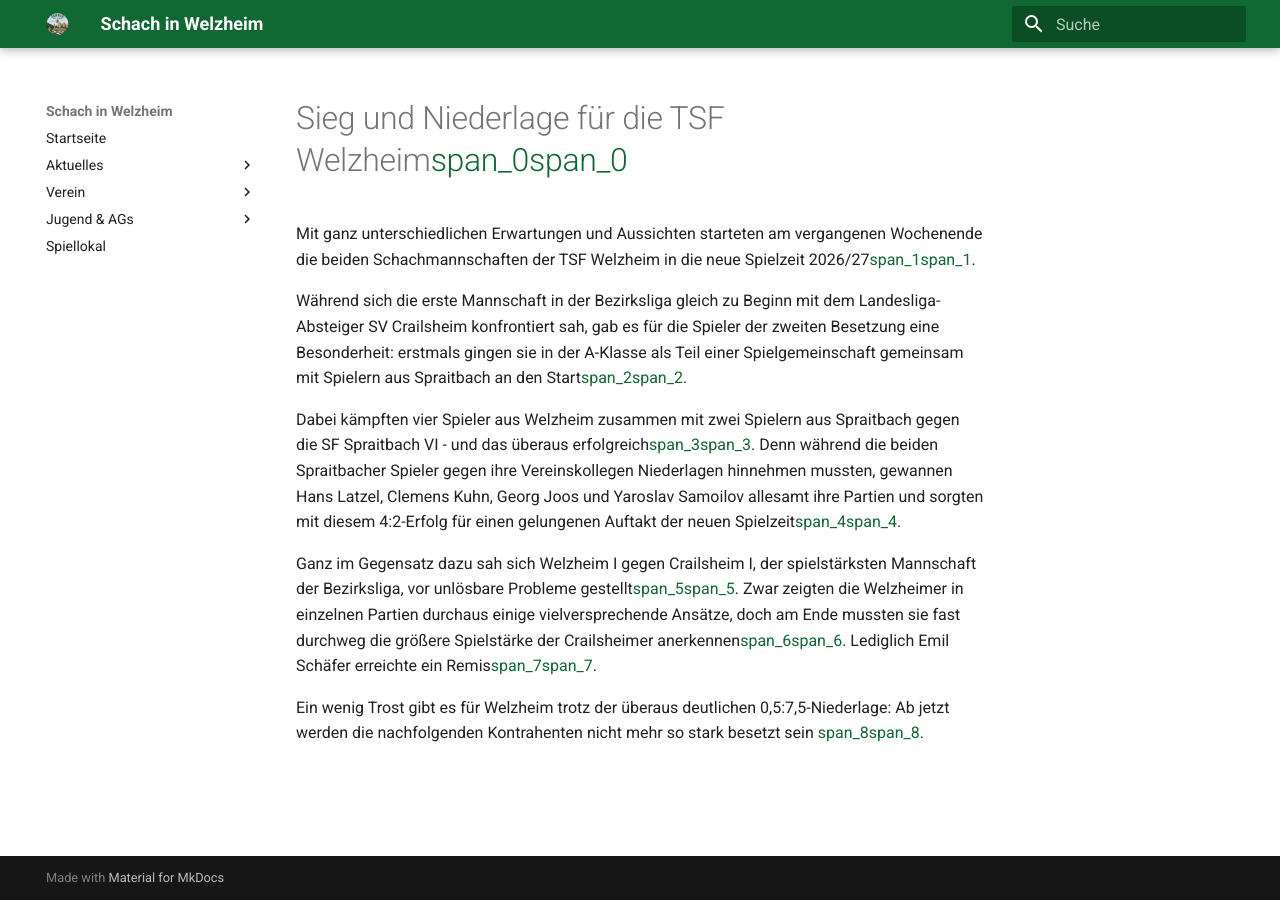
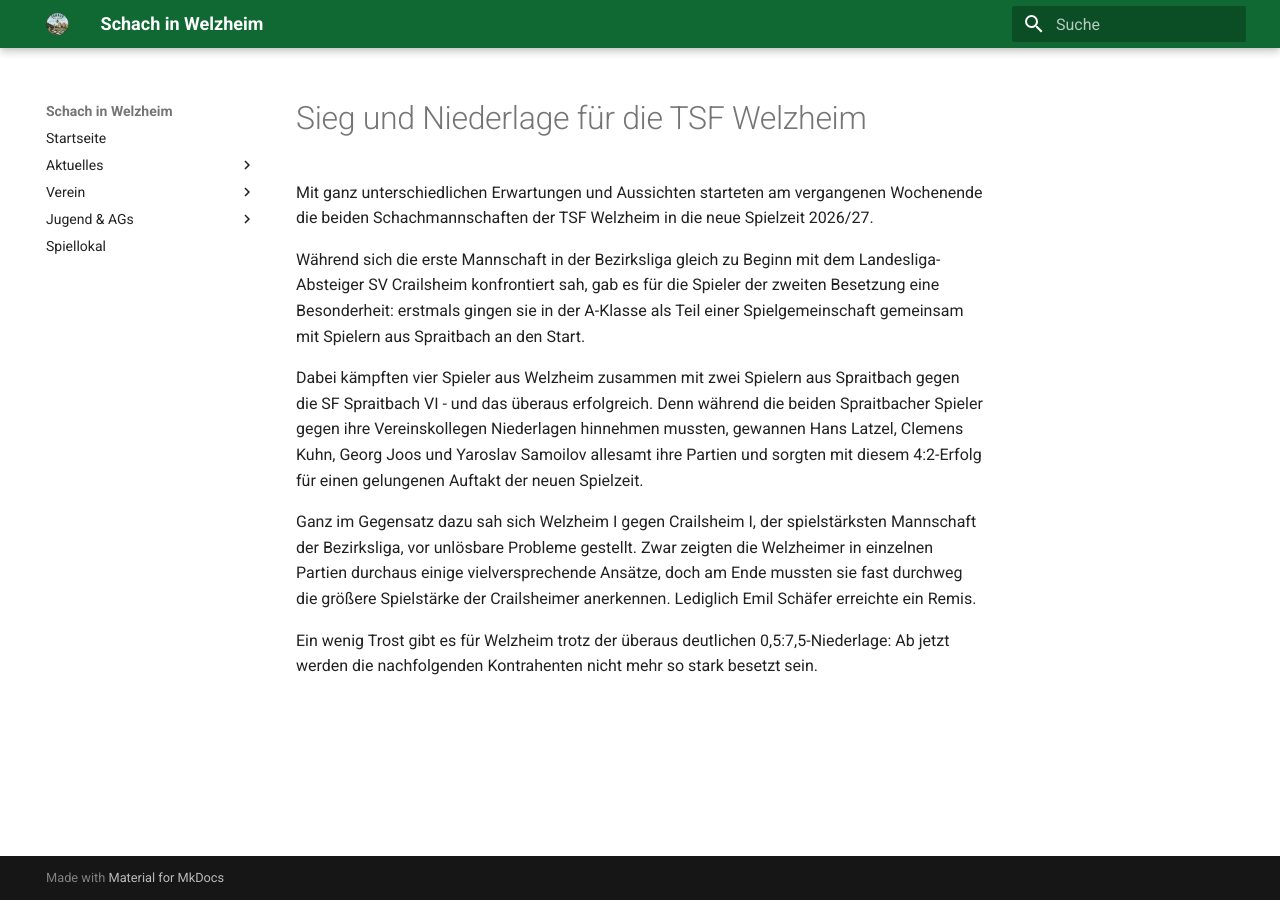
Before and after one commit to schachwelzheim/schachwelzheim, an MkDocs documentation site: the page built from docs/aktuelles/2026-09-20.md, in a window 1280 px wide. Built offline with MkDocs 1.6.1 and Material for MkDocs 9.7.7, drawn with Linux system fonts in a browser that asks for light colours.

Commit message:
Remove unnecessary span tags from match report

```diff
--- a/docs/aktuelles/2026-09-20.md
+++ b/docs/aktuelles/2026-09-20.md
@@ -1,11 +1,11 @@
-# Sieg und Niederlage für die TSF Welzheim[span_0](start_span)[span_0](end_span)
+# Sieg und Niederlage für die TSF Welzheim
 
-Mit ganz unterschiedlichen Erwartungen und Aussichten starteten am vergangenen Wochenende die beiden Schachmannschaften der TSF Welzheim in die neue Spielzeit 2026/27[span_1](start_span)[span_1](end_span).
+Mit ganz unterschiedlichen Erwartungen und Aussichten starteten am vergangenen Wochenende die beiden Schachmannschaften der TSF Welzheim in die neue Spielzeit 2026/27.
 
-Während sich die erste Mannschaft in der Bezirksliga gleich zu Beginn mit dem Landesliga-Absteiger SV Crailsheim konfrontiert sah, gab es für die Spieler der zweiten Besetzung eine Besonderheit: erstmals gingen sie in der A-Klasse als Teil einer Spielgemeinschaft gemeinsam mit Spielern aus Spraitbach an den Start[span_2](start_span)[span_2](end_span).
+Während sich die erste Mannschaft in der Bezirksliga gleich zu Beginn mit dem Landesliga-Absteiger SV Crailsheim konfrontiert sah, gab es für die Spieler der zweiten Besetzung eine Besonderheit: erstmals gingen sie in der A-Klasse als Teil einer Spielgemeinschaft gemeinsam mit Spielern aus Spraitbach an den Start.
 
-Dabei kämpften vier Spieler aus Welzheim zusammen mit zwei Spielern aus Spraitbach gegen die SF Spraitbach VI - und das überaus erfolgreich[span_3](start_span)[span_3](end_span). Denn während die beiden Spraitbacher Spieler gegen ihre Vereinskollegen Niederlagen hinnehmen mussten, gewannen Hans Latzel, Clemens Kuhn, Georg Joos und Yaroslav Samoilov allesamt ihre Partien und sorgten mit diesem 4:2-Erfolg für einen gelungenen Auftakt der neuen Spielzeit[span_4](start_span)[span_4](end_span).
+Dabei kämpften vier Spieler aus Welzheim zusammen mit zwei Spielern aus Spraitbach gegen die SF Spraitbach VI - und das überaus erfolgreich. Denn während die beiden Spraitbacher Spieler gegen ihre Vereinskollegen Niederlagen hinnehmen mussten, gewannen Hans Latzel, Clemens Kuhn, Georg Joos und Yaroslav Samoilov allesamt ihre Partien und sorgten mit diesem 4:2-Erfolg für einen gelungenen Auftakt der neuen Spielzeit.
 
-Ganz im Gegensatz dazu sah sich Welzheim I gegen Crailsheim I, der spielstärksten Mannschaft der Bezirksliga, vor unlösbare Probleme gestellt[span_5](start_span)[span_5](end_span). Zwar zeigten die Welzheimer in einzelnen Partien durchaus einige vielversprechende Ansätze, doch am Ende mussten sie fast durchweg die größere Spielstärke der Crailsheimer anerkennen[span_6](start_span)[span_6](end_span). Lediglich Emil Schäfer erreichte ein Remis[span_7](start_span)[span_7](end_span).
+Ganz im Gegensatz dazu sah sich Welzheim I gegen Crailsheim I, der spielstärksten Mannschaft der Bezirksliga, vor unlösbare Probleme gestellt. Zwar zeigten die Welzheimer in einzelnen Partien durchaus einige vielversprechende Ansätze, doch am Ende mussten sie fast durchweg die größere Spielstärke der Crailsheimer anerkennen. Lediglich Emil Schäfer erreichte ein Remis.
 
-Ein wenig Trost gibt es für Welzheim trotz der überaus deutlichen 0,5:7,5-Niederlage: Ab jetzt werden die nachfolgenden Kontrahenten nicht mehr so stark besetzt sein [span_8](start_span)[span_8](end_span).
+Ein wenig Trost gibt es für Welzheim trotz der überaus deutlichen 0,5:7,5-Niederlage: Ab jetzt werden die nachfolgenden Kontrahenten nicht mehr so stark besetzt sein.
```
